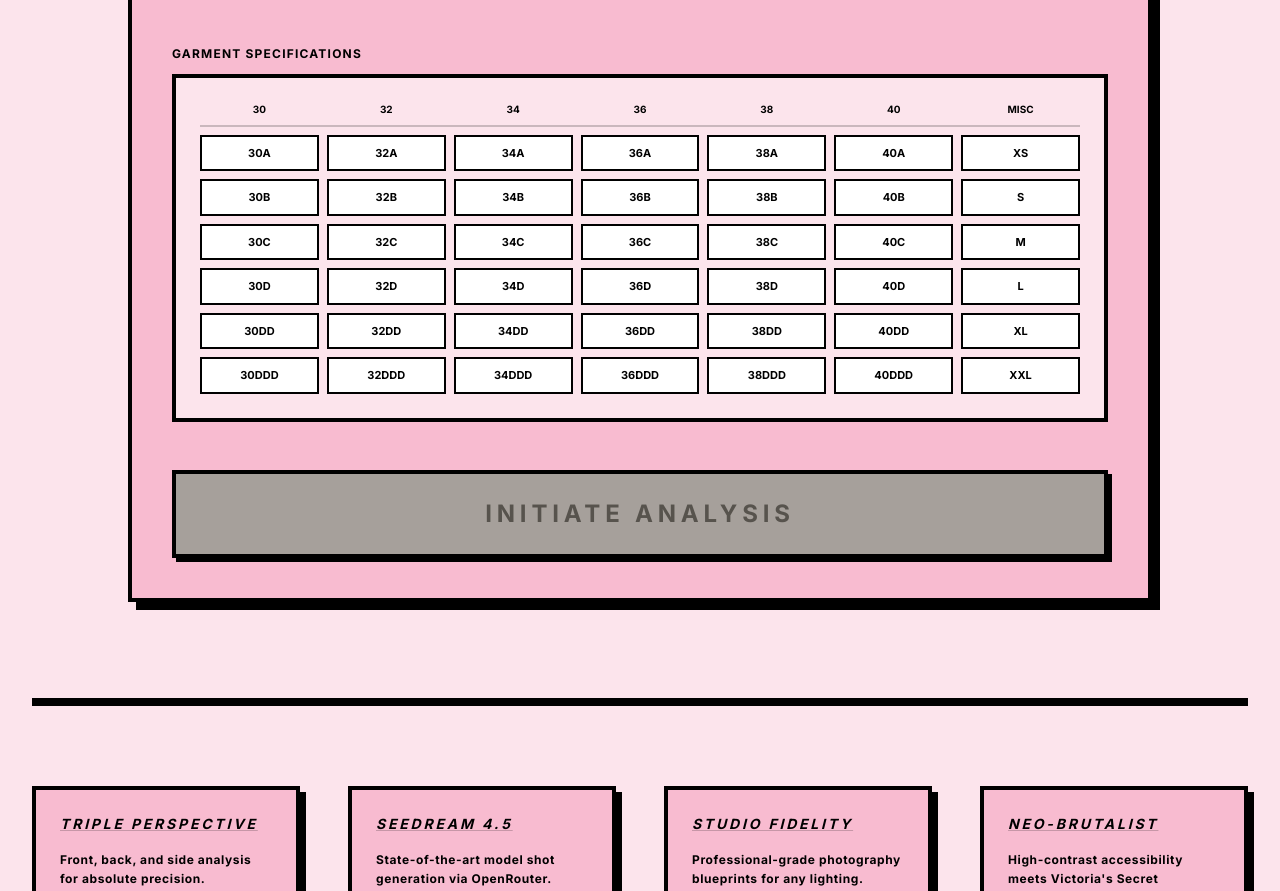
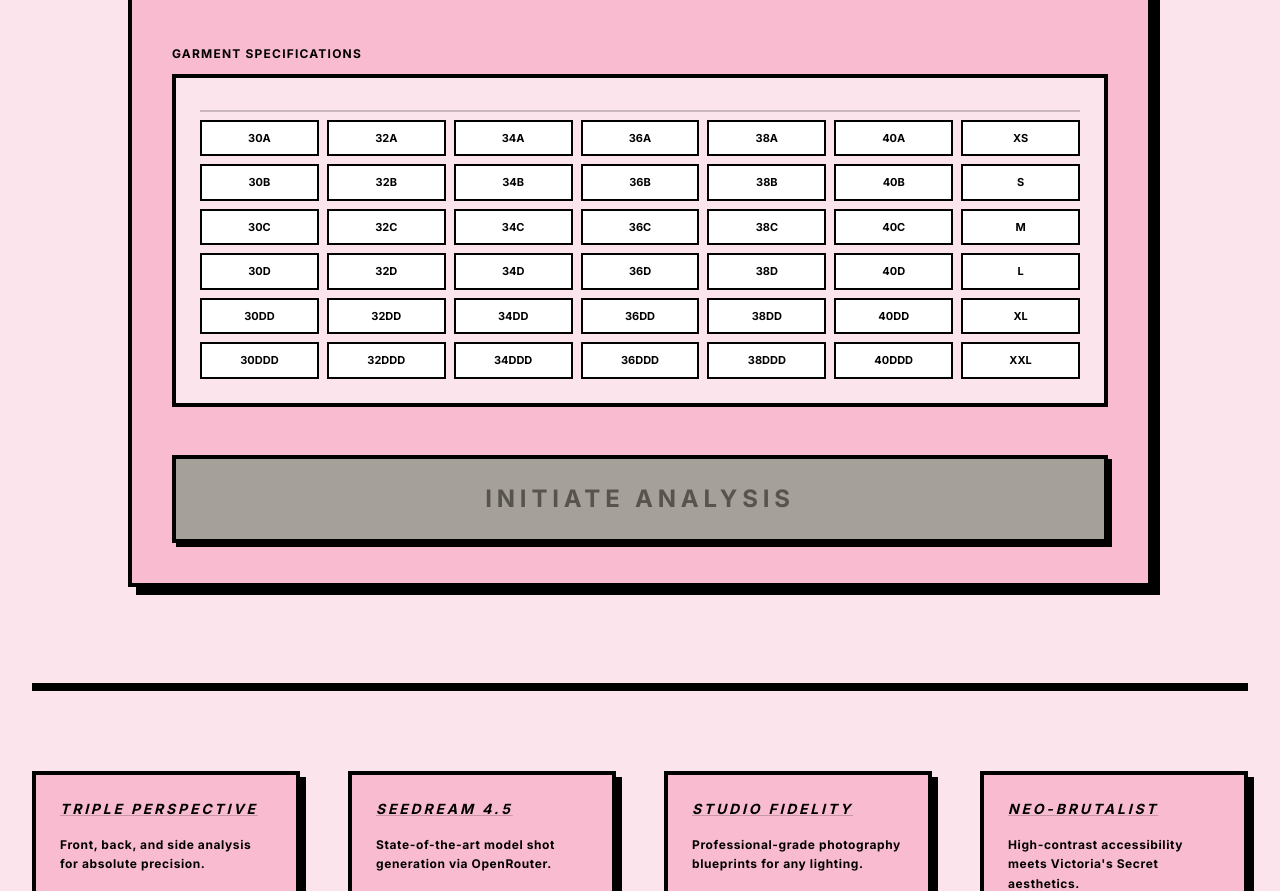
Before and after one commit to c-h-o-u-c-h-o-u-n-e/ELYSSIAN, a React (Vite) app: page / in a window 1280 px wide. Shown: the part 1182-2073 px from the top of the page. Built offline with nearby package versions, Linux system fonts and the light colour scheme; a web font is replaced by a local one.

Commit message:
Updated ImageUploader.tsx

```diff
--- a/components/ImageUploader.tsx
+++ b/components/ImageUploader.tsx
@@ -86,13 +86,6 @@ export const ImageUploader: React.FC<ImageUploaderProps> = ({ onProcess, isLoadi
           <div className="bg-[#fce4ec] border-4 border-black p-6 space-y-3">
             <div className="grid grid-cols-7 gap-2">
               <div className="col-span-7 grid grid-cols-7 gap-2 pb-2 border-b-2 border-black/20">
-                <div className="text-center text-[10px] font-black uppercase text-black">30</div>
-                <div className="text-center text-[10px] font-black uppercase text-black">32</div>
-                <div className="text-center text-[10px] font-black uppercase text-black">34</div>
-                <div className="text-center text-[10px] font-black uppercase text-black">36</div>
-                <div className="text-center text-[10px] font-black uppercase text-black">38</div>
-                <div className="text-center text-[10px] font-black uppercase text-black">40</div>
-                <div className="text-center text-[10px] font-black uppercase text-black">MISC</div>
               </div>
 
               {['A', 'B', 'C', 'D', 'DD', 'DDD'].map((cup, rowIndex) => (
```
